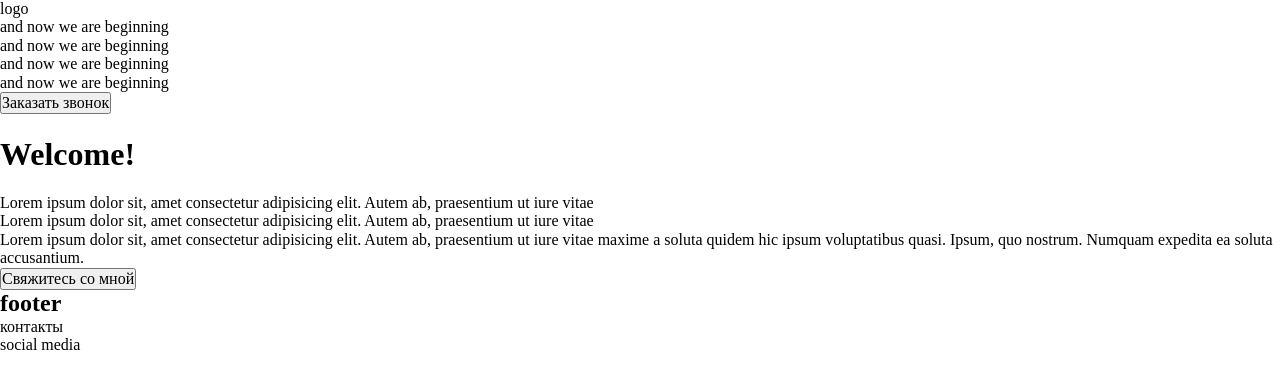
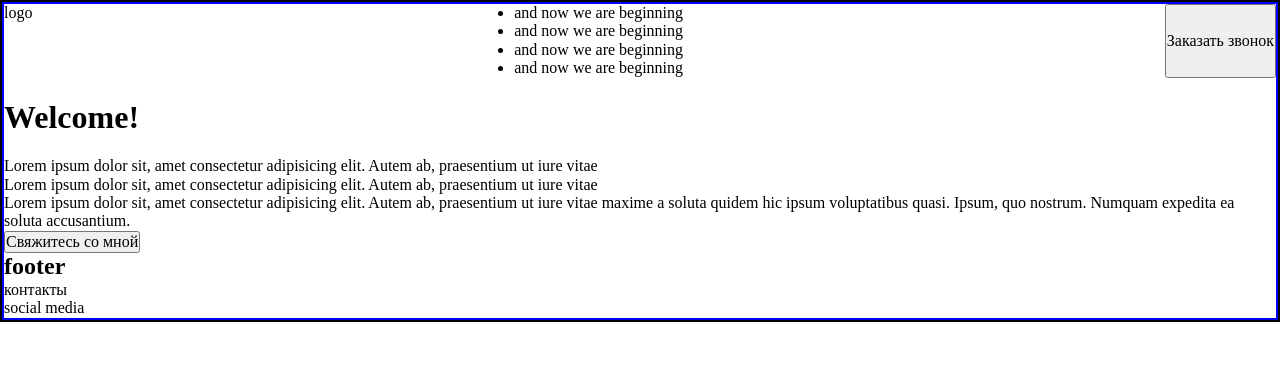
Before and after one commit to StraussJack/landing-first, a plain HTML site: page index.html in a window 1280 px wide. Drawn offline with Linux system fonts and the light colour scheme.

Commit message:
changes added

```diff
--- a/index.html
+++ b/index.html
@@ -11,7 +11,9 @@
 </head>
 
 <body>
-    <header>
+    <div class="wrapper">
+        <div class="container">
+            <header class="header">
                 <div class="logo">logo</div>
                 <nav class="nav">
                     <ul class="nav__list">
@@ -26,9 +28,12 @@
 
             <main>
                 <h1>Welcome!</h1>
-        <p class="descr">Lorem ipsum dolor sit, amet consectetur adipisicing elit. Autem ab, praesentium ut iure vitae
-        <p class="descr">Lorem ipsum dolor sit, amet consectetur adipisicing elit. Autem ab, praesentium ut iure vitae
-        <p class="descr">Lorem ipsum dolor sit, amet consectetur adipisicing elit. Autem ab, praesentium ut iure vitae
+                <p class="descr">Lorem ipsum dolor sit, amet consectetur adipisicing elit. Autem ab, praesentium ut iure
+                    vitae
+                <p class="descr">Lorem ipsum dolor sit, amet consectetur adipisicing elit. Autem ab, praesentium ut iure
+                    vitae
+                <p class="descr">Lorem ipsum dolor sit, amet consectetur adipisicing elit. Autem ab, praesentium ut iure
+                    vitae
                     maxime a soluta quidem hic ipsum voluptatibus quasi. Ipsum, quo nostrum. Numquam expedita ea soluta
                     accusantium.</p>
                 <button class="btn">Свяжитесь со мной</button>
@@ -40,5 +45,7 @@
 
             </footer>
 </body>
+</div>
+</div>
 
 </html>
--- a/styles/style.css
+++ b/styles/style.css
@@ -3,3 +3,29 @@
     padding: 0;
     box-sizing: border-box;
 }
+
+.wrapper {
+    display: flex;
+    flex-direction: row;
+    justify-content: center;
+    align-items: center;
+    border: 2px solid black;
+}
+.container {
+    width: auto;
+    height: auto;
+    border: 2px solid blue;
+    display: flex;
+    flex-direction: column;
+}
+
+.header{
+    display: flex;
+    justify-content: space-between;
+    height: auto;
+}
+
+.nav {
+    display: flex;
+    flex-direction: row;
+}
```
Lines whose indentation alone changed are shown as unchanged.
